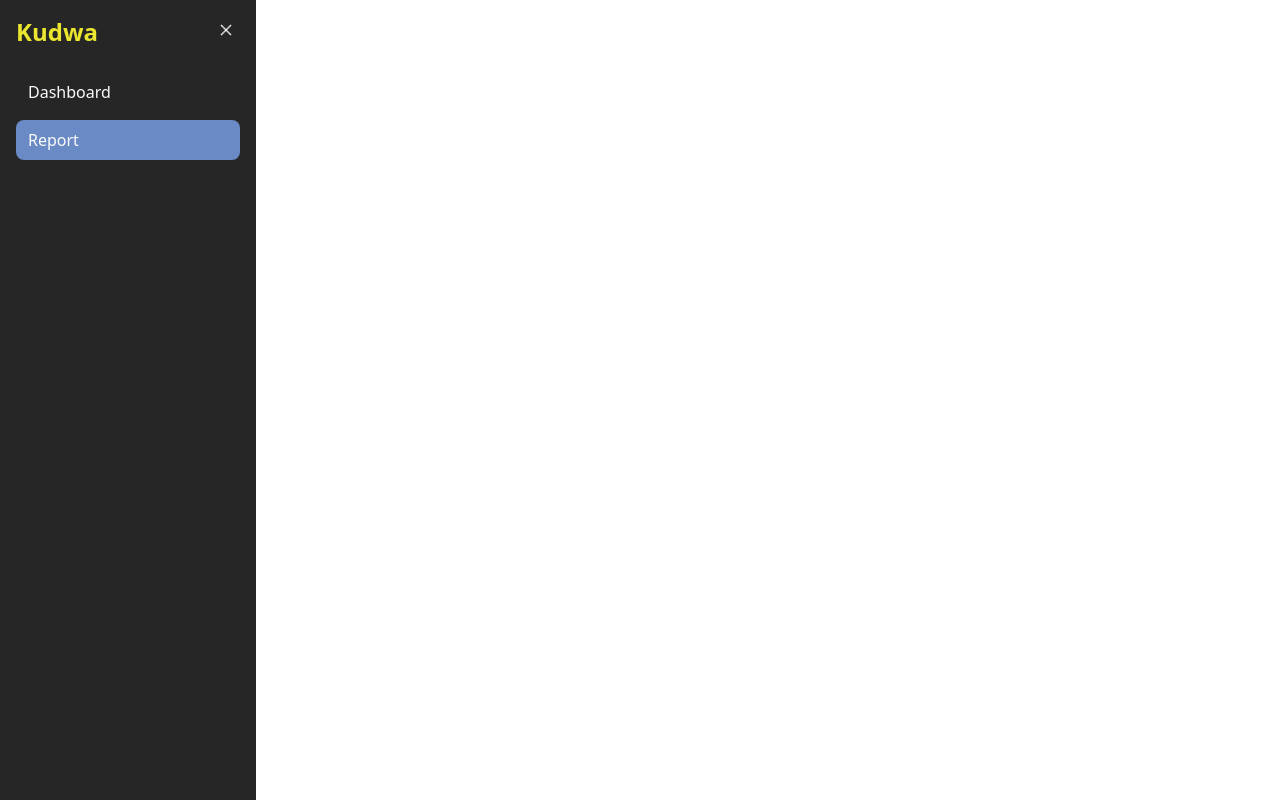
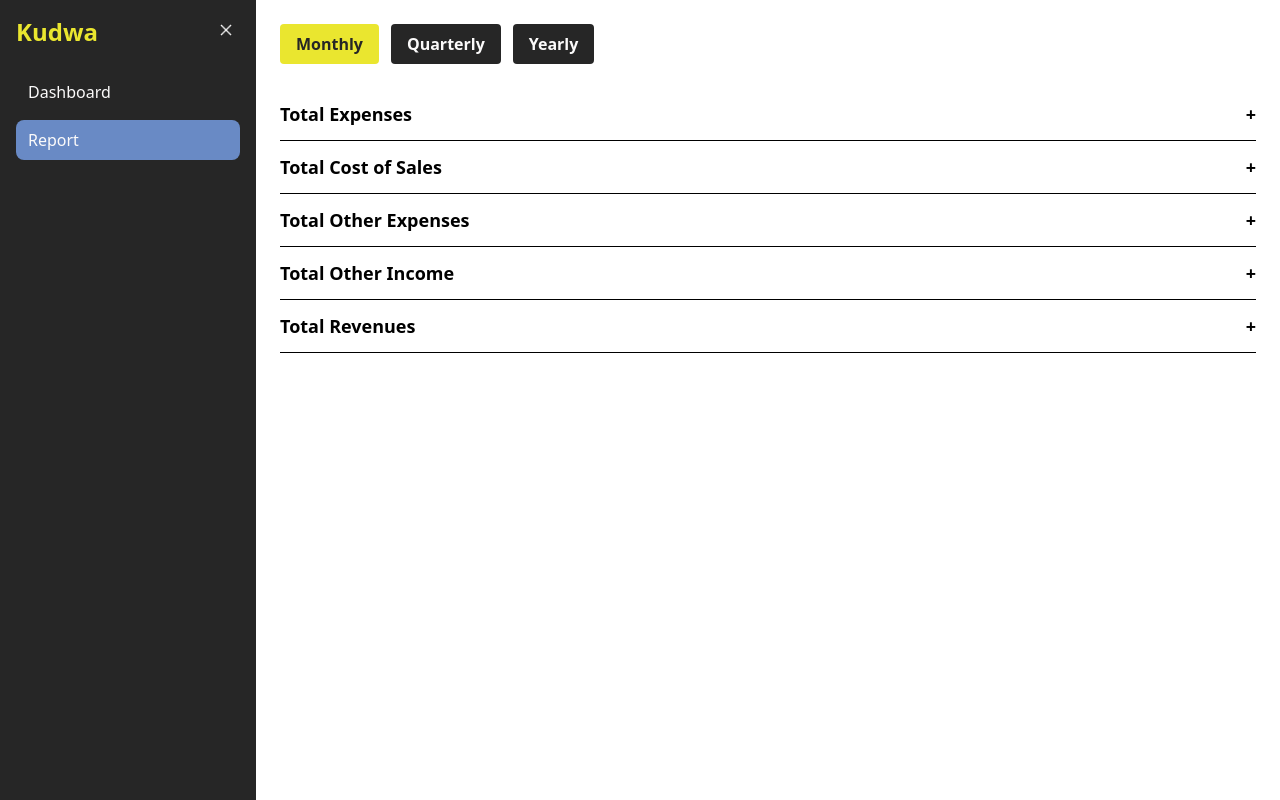
Before and after one commit to khajag12/frontend-dashboard, a Next.js app: page /report in a window 1280 px wide. Built offline with nearby package versions, Linux system fonts and the light colour scheme.

Commit message:
report page

```diff
--- a/src/app/report/page.tsx
+++ b/src/app/report/page.tsx
@@ -1,5 +1,22 @@
-const Report = () => {
-  return <div></div>;
-};
+"use client";
 
-export default Report;
+import { useState } from "react";
+import report from "@/data/report.json";
+import ReportViewToggle from "@/components/report/ReportViewToggle";
+import ReportSection from "@/components/report/ReportSection";
+
+export default function Report() {
+  const [view, setView] = useState<"monthly" | "quarterly" | "yearly">(
+    "monthly"
+  );
+  const data = report.reportResult.profitnLoss;
+
+  return (
+    <div className="p-6">
+      <ReportViewToggle view={view} setView={setView} />
+      {data.map((section, i) => (
+        <ReportSection key={i} section={section} view={view} />
+      ))}
+    </div>
+  );
+}
--- a/src/components/page/Dashboard.tsx
+++ b/src/components/page/Dashboard.tsx
@@ -21,12 +21,12 @@ const Dashboard = () => {
       : dashboardDataYearly;
   return (
     <main>
-      <div className="my-6 flex space-x-4 justify-center">
+      <div className="my-6 flex space-x-3 sm:space-x-4 justify-center">
         {["monthly", "quarterly", "yearly"].map((p) => (
           <button
             key={p}
             onClick={() => setPeriod(p as "monthly" | "quarterly" | "yearly")}
-            className={`px-4 py-2 rounded ${
+            className={`px-3 sm:px-4 py-2 rounded text-xs sm:text-sm md:text-base ${
               period === p
                 ? "bg-[var(--color-bright)] text-[var(--color-darkgray)] font-bold"
                 : "bg-[var(--color-darkgray)] text-[var(--color-lightbg)]"
--- /dev/null
+++ b/src/components/report/ReportField.tsx
@@ -0,0 +1,53 @@
+interface Props {
+  field: any;
+  view: "monthly" | "quarterly" | "yearly";
+}
+
+export default function ReportField({ field, view }: Props) {
+  const values = field?.actualData?.[0]?.value;
+
+  if (!Array.isArray(values) || values.length === 0) {
+    return (
+      <div className="flex justify-between py-1 border-b border-dashed border-gray-300">
+        <span>{field.name}</span>
+        <span className="font-mono text-sm">N/A</span>
+      </div>
+    );
+  }
+
+  // Chunk values based on view
+  const chunkSize = view === "monthly" ? 1 : view === "quarterly" ? 3 : 12;
+  const grouped: number[] = [];
+
+  for (let i = 0; i < values.length; i += chunkSize) {
+    const groupSum = values.slice(i, i + chunkSize).reduce((a, b) => a + b, 0);
+    grouped.push(groupSum);
+  }
+
+  // Label helpers
+  const getLabel = (i: number) => {
+    if (view === "monthly") return `Month ${i + 1}`;
+    if (view === "quarterly") return `Q${i + 1}`;
+    if (view === "yearly") return `Year ${i + 1}`;
+    return `Period ${i + 1}`;
+  };
+
+  return (
+    <div className="py-2 border-b">
+      <div className="font-semibold mb-1">{field.name}</div>
+      <div className="grid grid-cols-2 sm:grid-cols-4 gap-2 text-sm">
+        {grouped.map((val, i) => (
+          <div
+            key={i}
+            className={`flex justify-between px-2 py-1 rounded ${
+              val < 0 ? "text-red-600" : ""
+            }`}
+          >
+            <span>{getLabel(i)}</span>
+            <span className="font-mono">{val.toFixed(2)}</span>
+          </div>
+        ))}
+      </div>
+    </div>
+  );
+}
--- /dev/null
+++ b/src/components/report/ReportSection.tsx
@@ -0,0 +1,31 @@
+import { useState } from "react";
+import ReportField from "./ReportField";
+
+interface Props {
+  section: any;
+  view: "monthly" | "quarterly" | "yearly";
+}
+
+export default function ReportSection({ section, view }: Props) {
+  const [expanded, setExpanded] = useState(false);
+
+  return (
+    <div className="border-b py-3">
+      <div
+        className="cursor-pointer text-lg font-bold flex justify-between items-center"
+        onClick={() => setExpanded(!expanded)}
+      >
+        <span>{section.name}</span>
+        <span>{expanded ? "−" : "+"}</span>
+      </div>
+
+      {expanded && (
+        <div className="mt-3 pl-4 space-y-2">
+          {section.fields?.map((field: any, i: number) => (
+            <ReportField key={i} field={field} view={view} />
+          ))}
+        </div>
+      )}
+    </div>
+  );
+}
--- /dev/null
+++ b/src/components/report/ReportViewToggle.tsx
@@ -0,0 +1,26 @@
+interface Props {
+  view: "monthly" | "quarterly" | "yearly";
+  setView: (v: "monthly" | "quarterly" | "yearly") => void;
+}
+
+export default function ReportViewToggle({ view, setView }: Props) {
+  const views = ["monthly", "quarterly", "yearly"] as const;
+
+  return (
+    <div className="mb-6 flex gap-3">
+      {views.map((v) => (
+        <button
+          key={v}
+          onClick={() => setView(v)}
+          className={`px-4 py-2 rounded font-semibold ${
+            view === v
+              ? "bg-[var(--color-bright)] text-[var(--color-darkgray)]"
+              : "bg-[var(--color-darkgray)] text-[var(--color-lightbg)]"
+          }`}
+        >
+          {v.charAt(0).toUpperCase() + v.slice(1)}
+        </button>
+      ))}
+    </div>
+  );
+}
```
